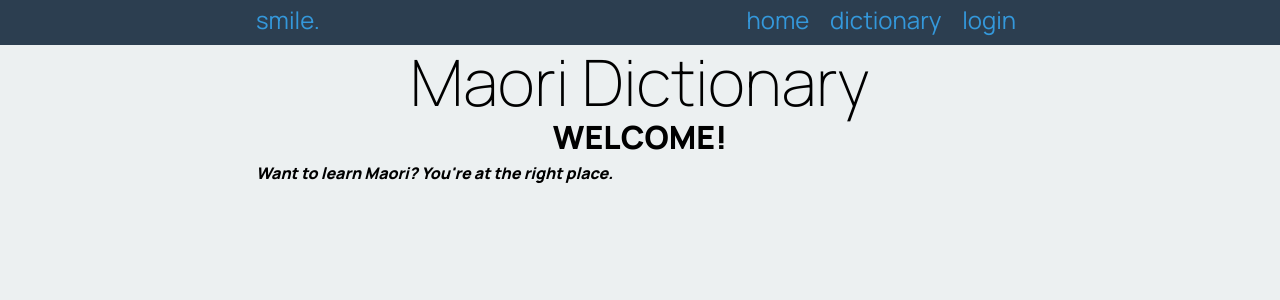
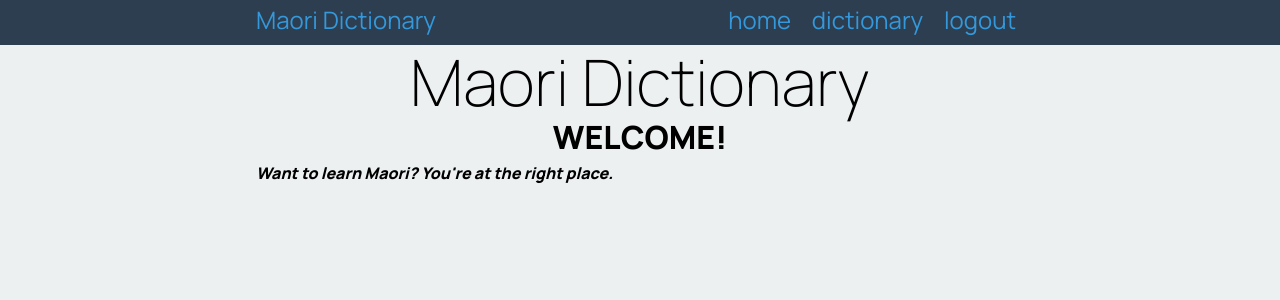
Before and after one commit to TanmayK2007/Maori_Dictionary, a Flask app: page / in a window 1280 px wide. Shown: the top 300 px of the page. Run offline with Flask 3, Linux system fonts and the light colour scheme; the visitor is signed in with stand-in values (Sample User, id 1).

Commit message:
day 2 work, got my words to come up in dictionary.html

```diff
--- a/app.py
+++ b/app.py
@@ -35,7 +35,23 @@ def is_logged_in():
 
 @app.route('/')
 def render_home():
-    return render_template('home.html')
+    message = request.args.get('message')
+    if message is None:
+        message = ""
+
+    return render_template('home.html', logged_in=is_logged_in(), message=message)
+
+
+@app.route('/dictionary')
+def render_dictionary():
+    con = create_connection(DATABASE)
+    query = "SELECT maori, english, category, definition, level FROM maori_words"
+    cur = con.cursor()
+    cur.execute(query)
+    word_list = cur.fetchall()
+    con.close()
+    print(word_list)
+    return render_template('dictionary.html', words=word_list, logged_in=is_logged_in())
 
 
 @app.route('/login', methods=['POST', 'GET'])
--- a/templates/base.html
+++ b/templates/base.html
@@ -13,7 +13,7 @@
 <body>
 <nav>
     <div class="container">
-        <div class="navbar-brand">smile.</div>
+        <div class="navbar-brand">Maori Dictionary</div>
         <div class="navbar-links">
             <a href="/">home</a>
             <a href="/dictionary">dictionary</a>
```
Also changed, not shown: templates/dictionary.html (+15 -0 lines), 1 other file.
